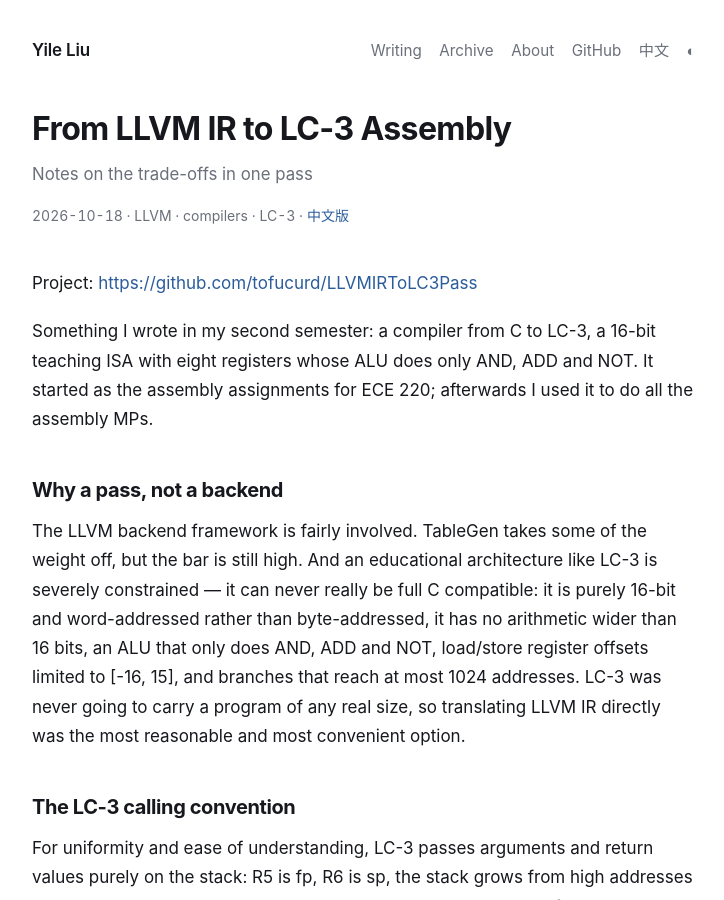
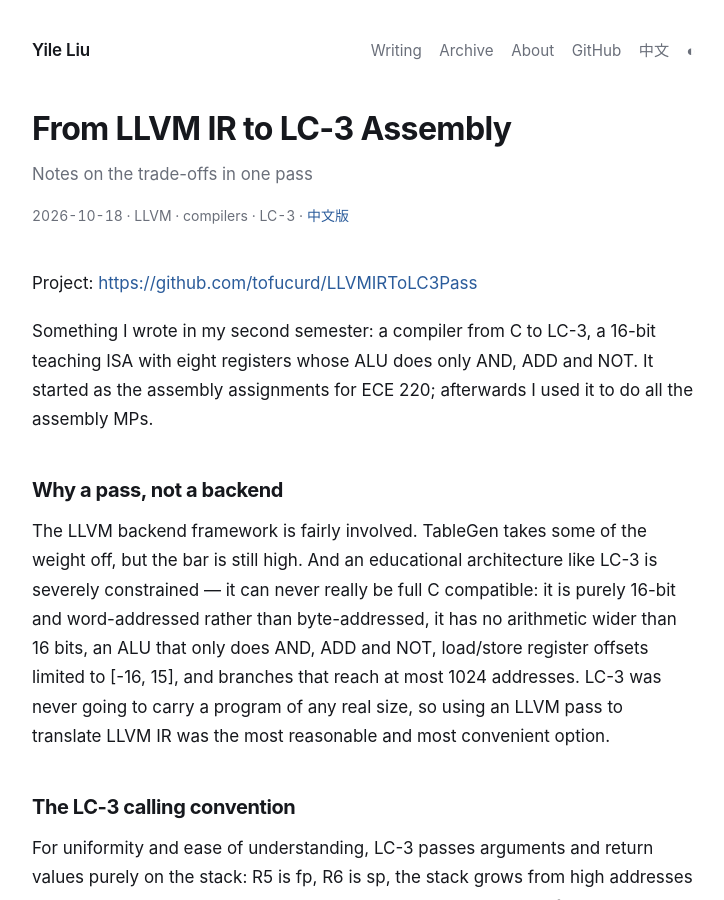
Before and after one commit to tofucurd/tofucurd.github.io, a Jekyll site: the page built from _posts/en/2026-10-18-lowering-llvm-ir-to-lc3.md, in a window 1280 px wide and 900 px high. Shown: the whole window, without its empty margins (276-1000 px from the left). Built offline with Jekyll 4.4.1, drawn with Linux system fonts in a browser that asks for light colours.

Commit message:
post: fix garbled sentence

```diff
--- a/_posts/en/2026-10-18-lowering-llvm-ir-to-lc3.md
+++ b/_posts/en/2026-10-18-lowering-llvm-ir-to-lc3.md
@@ -17,7 +17,7 @@ Something I wrote in my second semester: a compiler from C to LC-3, a 16-bit tea
 
 ## Why a pass, not a backend
 
-The LLVM backend framework is fairly involved. TableGen takes some of the weight off, but the bar is still high. And an educational architecture like LC-3 is severely constrained — it can never really be full C compatible: it is purely 16-bit and word-addressed rather than byte-addressed, it has no arithmetic wider than 16 bits, an ALU that only does AND, ADD and NOT, load/store register offsets limited to [-16, 15], and branches that reach at most 1024 addresses. LC-3 was never going to carry a program of any real size, so translating LLVM IR directly was the most reasonable and most convenient option.
+The LLVM backend framework is fairly involved. TableGen takes some of the weight off, but the bar is still high. And an educational architecture like LC-3 is severely constrained — it can never really be full C compatible: it is purely 16-bit and word-addressed rather than byte-addressed, it has no arithmetic wider than 16 bits, an ALU that only does AND, ADD and NOT, load/store register offsets limited to [-16, 15], and branches that reach at most 1024 addresses. LC-3 was never going to carry a program of any real size, so using an LLVM pass to translate LLVM IR was the most reasonable and most convenient option.
 
 ## The LC-3 calling convention
 
```
Also changed, not shown: _posts/2026-10-18-利用LLVM Pass为LC-3写一个编译器后端.md (+1 -1 lines).
